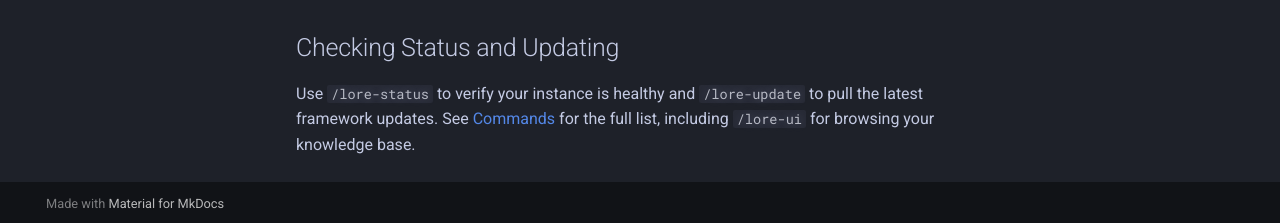
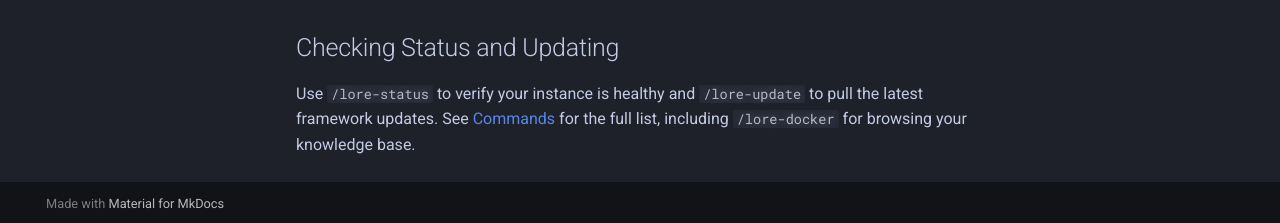
Before and after one commit to lorehq/lore-docs, an MkDocs documentation site: the page built from docs/getting-started.md, in a window 1280 px wide and 900 px high, scrolled down 850 px. Shown: the part 674-897 px from the top of the window. Built offline with MkDocs 1.6.1 and Material for MkDocs 9.7.7, drawn with Linux system fonts in a browser that asks for light colours; comment, search, counter and statistics services are not loaded.

Commit message:
Replace /lore-ui references with /lore-docker
Co-Authored-By: Claude Sonnet 4.6 <noreply@anthropic.com>

```diff
--- a/docs/getting-started.md
+++ b/docs/getting-started.md
@@ -53,4 +53,4 @@ See [Working Across Repos](guides/cross-repo-workflow.md) for the hub pattern an
 
 ## Checking Status and Updating
 
-Use `/lore-status` to verify your instance is healthy and `/lore-update` to pull the latest framework updates. See [Commands](guides/interaction.md#command-reference) for the full list, including `/lore-ui` for browsing your knowledge base.
+Use `/lore-status` to verify your instance is healthy and `/lore-update` to pull the latest framework updates. See [Commands](guides/interaction.md#command-reference) for the full list, including `/lore-docker` for browsing your knowledge base.
```
Also changed, not shown: docs/guides/interaction.md (+1 -1 lines).
